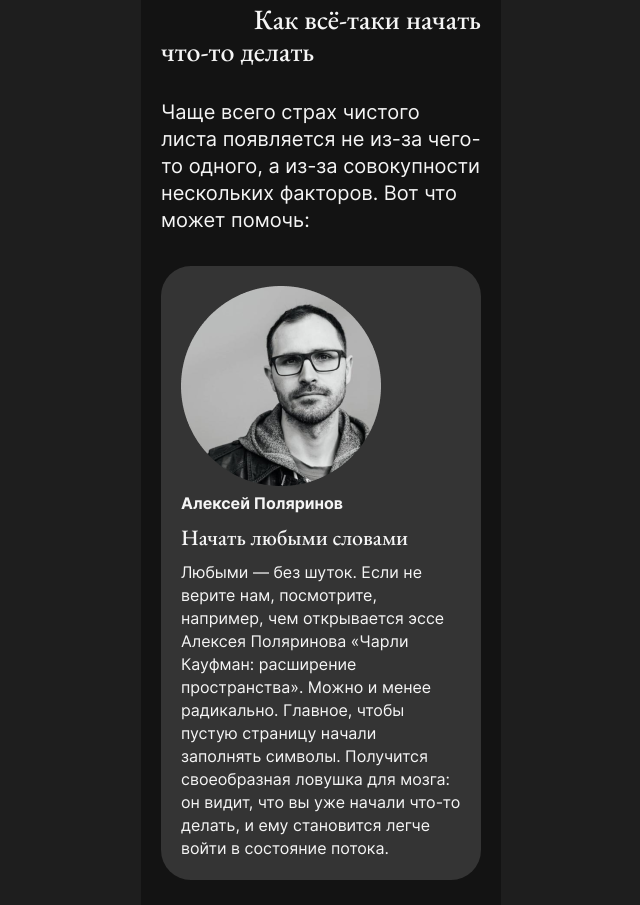
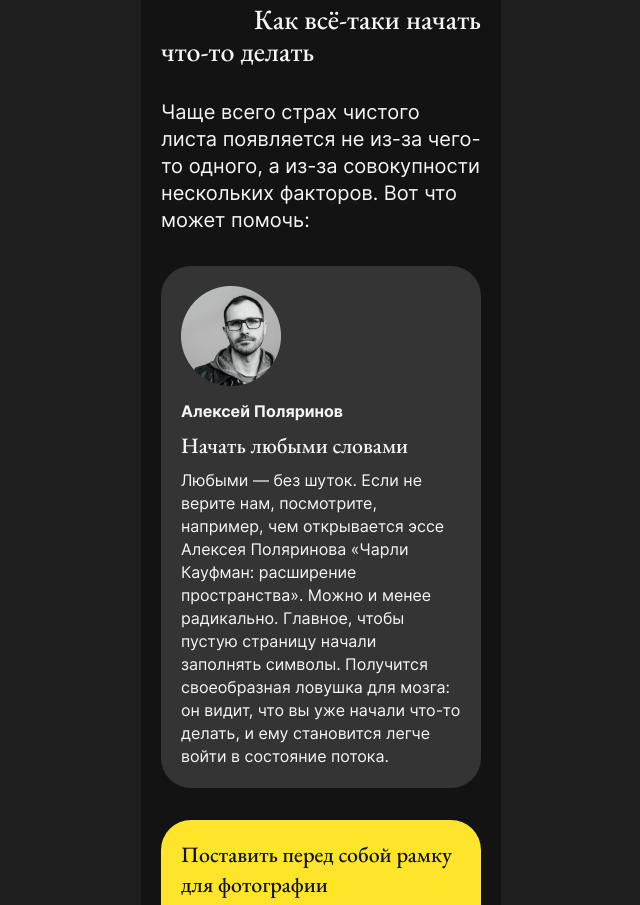
Before and after one commit to ElenaDelhi/s-chistogo-lista, a plain HTML site: page index.html in a window 1280 px wide. Shown: the part 2389-3294 px from the top of the page, without its empty margins (319-959 px from the left). Drawn offline with Linux system fonts and the light colour scheme.

Commit message:
Update style.css

```diff
--- a/styles/style.css
+++ b/styles/style.css
@@ -158,7 +158,7 @@ body {
 	margin-bottom: 8px;
 }
 
-.card__author-photo img {
+.card__author-photo {
 	max-width: 100px;
 	padding-bottom: 8px;
 }
```
